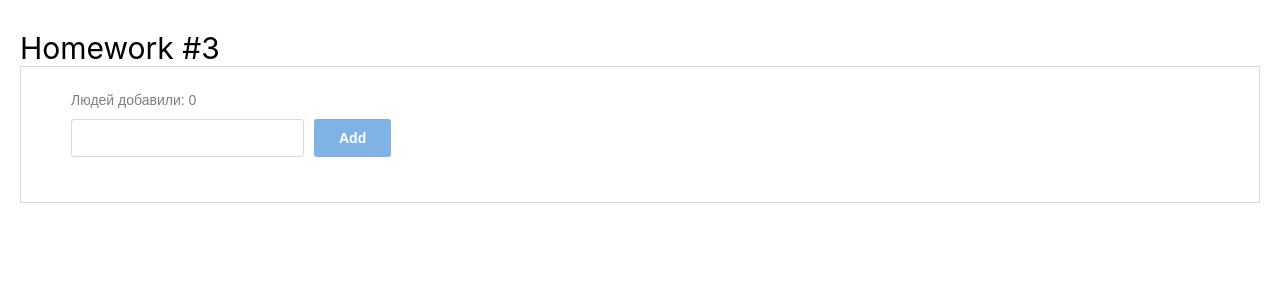
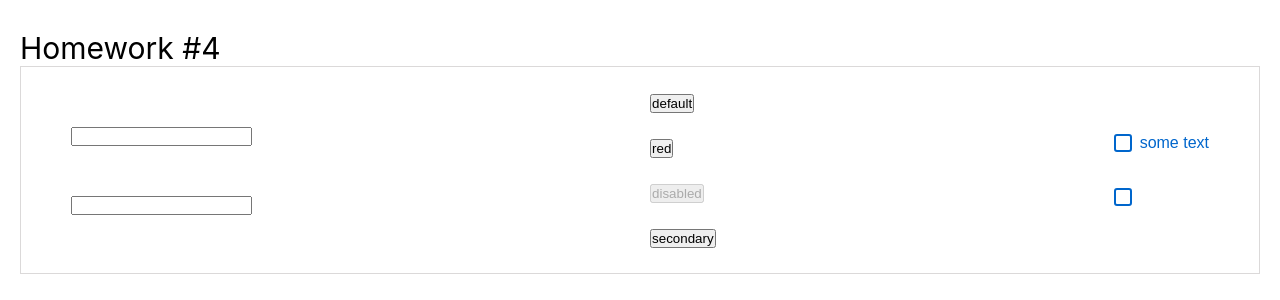
Before and after one commit to apastan/hw-sprint-2, a React (Create React App) app: page / in a window 1280 px wide. Shown: the top 300 px of the page. Built offline with nearby package versions, Linux system fonts and the light colour scheme; the HTML template or start-up script is replaced by a standard one.

Commit message:
02-04: Start

```diff
--- a/src/s1-main/App.tsx
+++ b/src/s1-main/App.tsx
@@ -3,6 +3,7 @@ import s from './App.module.css'
 import HW1 from '../s2-homeworks/hw01/HW1'
 import HW2 from "../s2-homeworks/hw02/HW2";
 import HW3 from "../s2-homeworks/hw03/HW3";
+import HW4 from "../s2-homeworks/hw04/HW4";
 
 function App() {
     return (
@@ -10,8 +11,8 @@ function App() {
             {/*<HW1/>*/}
             {/*раскомментировать по ходу выполнения*/}
             {/*<HW2/>*/}
-            <HW3/>
-            {/*<HW4/>*/}
+            {/*<HW3/>*/}
+            <HW4/>
 
             {/*при выполнении дз 5 и более - закомментировать здесь дз 1-4, так как они есть внутри дз 5*/}
             {/*<HW5/>*/}
--- a/src/s2-homeworks/hw04/Stand.tsx
+++ b/src/s2-homeworks/hw04/Stand.tsx
@@ -19,6 +19,7 @@ const Stand = () => {
                         id={'hw4-super-input-like-old'}
                         value={stateForAllInputs}
                         onChange={(e) => setValue(e.currentTarget.value)}
+                        spanClassName={"dddddddddddd"}
                     />
                 </div>
                 {/*инпут с ошибкой:*/}
```
